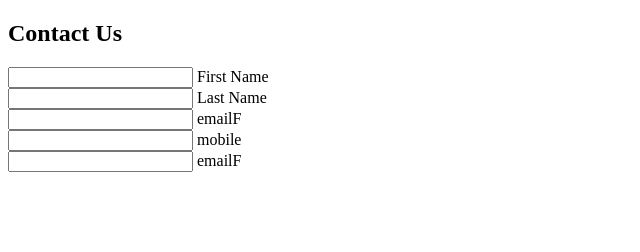
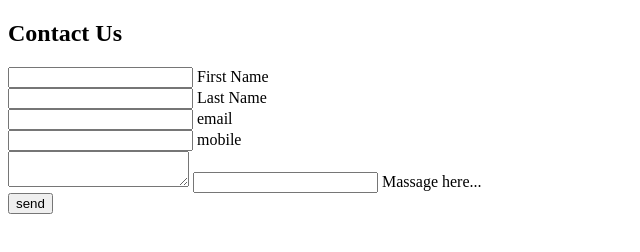
Before and after one commit to sseungjae/contactpractice, a plain HTML site: page index.html in a window 1280 px wide. Shown: the whole page, without its empty margins (0-640 px from the left). Drawn offline with Linux system fonts and the light colour scheme.

Commit message:
column
add

```diff
--- a/index.html
+++ b/index.html
@@ -29,7 +29,7 @@
         <div class="col">
           <div class="inputBox">
             <input type="text" name="" required="required" />
-            <span class="text">emailF</span>
+            <span class="text">email</span>
             <span class="line"></span>
           </div>
         </div>
@@ -44,12 +44,16 @@
       <div class="row100">
         <div class="col">
           <div class="inputBox">
+            <textarea required=""></textarea>
             <input type="text" name="" required="required" />
-            <span class="text">emailF</span>
+            <span class="text">Massage here...</span>
             <span class="line"></span>
           </div>
         </div>
       </div>
+      <div class="row100">
+        <div class="col">
+          <input type="submit" value="send">
     </div>
   </body>
 </html>
```
